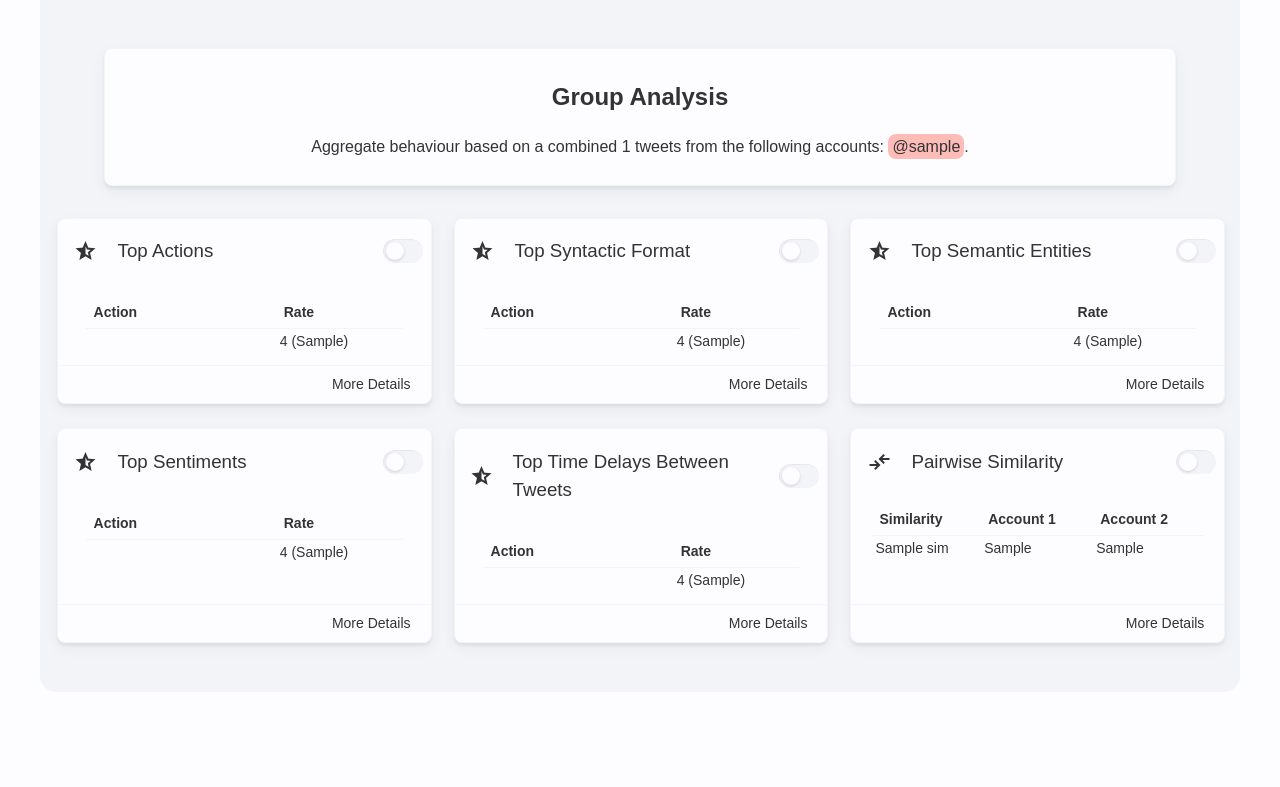
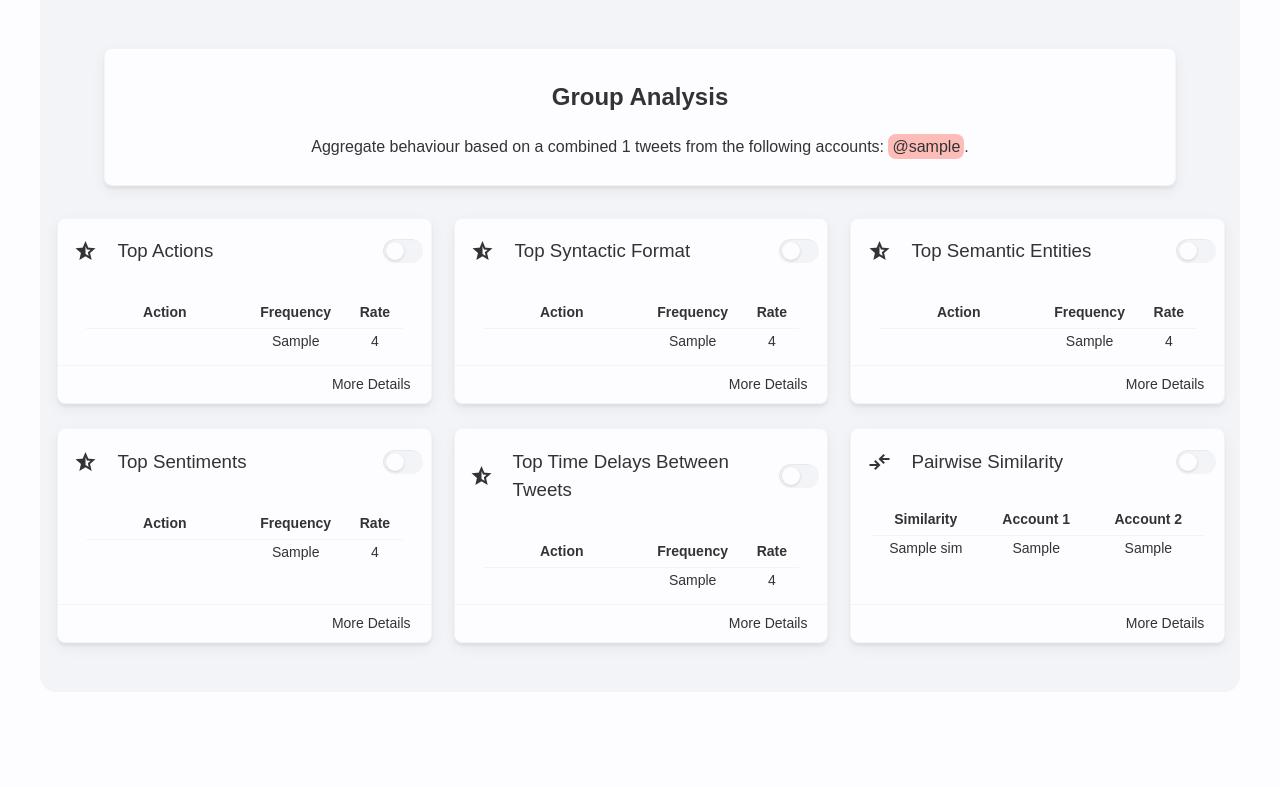
Before and after one commit to immacdonald/agwagram, a Django app: template blocdemo/templates/pages/analysis_results.html in a window 1280 px wide. Shown: the part 298-1085 px from the top of the page. Run offline with Django 4.2, Linux system fonts and the light colour scheme; the template is opened without the code that fills it: most values are stand-ins (such as "Sample title", 1, 10 or a date in 2020); style sheets or scripts are compiled from the project's sources; some libraries are stand-ins or nearby versions.

Commit message:
Revert Black formatting

```diff
--- a/blocdemo/static/scss/styles.scss
+++ b/blocdemo/static/scss/styles.scss
@@ -664,10 +664,7 @@ th {
 
 td {
 	padding: 4px 4px;
-}
 
-tr {
-	text-align: left;
 }
 
 tr:nth-child(odd):not(:first-child) {
@@ -677,7 +674,7 @@ tr:nth-child(odd):not(:first-child) {
 .table-main {
 	// Requires a width before max-width applies
 	width: 100%;
-	max-width: 60%;
+	max-width: 50%;
 }
 
 .special-text {
@@ -728,8 +725,9 @@ tr:nth-child(odd):not(:first-child) {
 		z-index: 999;
 
 		&.large {
+			white-space: nowrap;
 			padding: 10px;
-			width: 360px;
+			width: fit-content;
 		}
 
 		&::after {
--- a/blocdemo/templates/components/account_bloc.html
+++ b/blocdemo/templates/components/account_bloc.html
@@ -21,6 +21,7 @@
                     <table>
                         <tr>
                             <th class="table-main">Action</th>
+                            <th>Frequency</th>
                             <th>Rate</th>
                         </tr>
                         {% for word in account.top_actions %}
@@ -34,7 +35,8 @@
                                     {% if not forloop.last %},&nbsp;{% endif %}
                                 {% endfor %}
                             </td>
-                            <td>{{word.term_rate}} ({{word.term_freq}})</td>
+                            <td>{{word.term_freq}}</td>
+                            <td>{{word.term_rate}}</td>
                         </tr>
                         {% endfor %}
                     </table>
@@ -63,6 +65,7 @@
                     <table>
                         <tr>
                             <th class="table-main">Action</th>
+                            <th>Frequency</th>
                             <th>Rate</th>
                         </tr>
                         {% for word in account.top_syntactic %}
@@ -76,7 +79,8 @@
                                     {% if not forloop.last %},&nbsp;{% endif %}
                                 {% endfor %}
                             </td>
-                            <td>{{word.term_rate}} ({{word.term_freq}})</td>
+                            <td>{{word.term_freq}}</td>
+                            <td>{{word.term_rate}}</td>
                         </tr>
                         {% endfor %}
                     </table>
@@ -105,6 +109,7 @@
                     <table>
                         <tr>
                             <th class="table-main">Action</th>
+                            <th>Frequency</th>
                             <th>Rate</th>
                         </tr>
                         {% for word in account.top_semantic %}
@@ -118,7 +123,8 @@
                                     {% if not forloop.last %},&nbsp;{% endif %}
                                 {% endfor %}
                             </td>
-                            <td>{{word.term_rate}} ({{word.term_freq}})</td>
+                            <td>{{word.term_freq}}</td>
+                            <td>{{word.term_rate}}</td>
                         </tr>
                         {% endfor %}
                     </table>
@@ -147,6 +153,7 @@
                     <table>
                         <tr>
                             <th class="table-main">Action</th>
+                            <th>Frequency</th>
                             <th>Rate</th>
                         </tr>
                         {% for word in account.top_sentiment %}
@@ -160,7 +167,8 @@
                                     {% if not forloop.last %},&nbsp;{% endif %}
                                 {% endfor %}
                             </td>
-                            <td>{{word.term_rate}} ({{word.term_freq}})</td>
+                            <td>{{word.term_freq}}</td>
+                            <td>{{word.term_rate}}</td>
                         </tr>
                         {% endfor %}
                     </table>
@@ -189,6 +197,7 @@
                     <table>
                         <tr>
                             <th class="table-main">Action</th>
+                            <th>Frequency</th>
                             <th>Rate</th>
                         </tr>
                         {% for word in account.top_time %}
@@ -202,7 +211,8 @@
                                     {% if not forloop.last %},&nbsp;{% endif %}
                                 {% endfor %}
                             </td>
-                            <td>{{word.term_rate}} ({{word.term_freq}})</td>
+                            <td>{{word.term_freq}}</td>
+                            <td>{{word.term_rate}}</td>
                         </tr>
                         {% endfor %}
                     </table>
--- a/blocdemo/templates/pages/analysis_results.html
+++ b/blocdemo/templates/pages/analysis_results.html
@@ -57,6 +57,7 @@ Results | B3T
                         <table>
                             <tr>
                                 <th class="table-main">Action</th>
+                                <th>Frequency</th>
                                 <th>Rate</th>
                             </tr>
                             {% for word in group_top_actions %}
@@ -70,7 +71,8 @@ Results | B3T
                                         {% if not forloop.last %},&nbsp;{% endif %}
                                     {% endfor %}
                                 </td>
-                                <td>{{word.term_rate}} ({{word.term_freq}})</td>
+                                <td>{{word.term_freq}}</td>
+                                <td>{{word.term_rate}}</td>
                             </tr>
                             {% endfor %}
                         </table>
@@ -99,6 +101,7 @@ Results | B3T
                         <table>
                             <tr>
                                 <th class="table-main">Action</th>
+                                <th>Frequency</th>
                                 <th>Rate</th>
                             </tr>
                             {% for word in group_top_syntactic %}
@@ -112,7 +115,8 @@ Results | B3T
                                         {% if not forloop.last %},&nbsp;{% endif %}
                                     {% endfor %}
                                 </td>
-                                <td>{{word.term_rate}} ({{word.term_freq}})</td>
+                                <td>{{word.term_freq}}</td>
+                                <td>{{word.term_rate}}</td>
                             </tr>
                             {% endfor %}
                         </table>
@@ -141,6 +145,7 @@ Results | B3T
                         <table>
                             <tr>
                                 <th class="table-main">Action</th>
+                                <th>Frequency</th>
                                 <th>Rate</th>
                             </tr>
                             {% for word in group_top_semantic %}
@@ -154,7 +159,8 @@ Results | B3T
                                         {% if not forloop.last %},&nbsp;{% endif %}
                                     {% endfor %}
                                 </td>
-                                <td>{{word.term_rate}} ({{word.term_freq}})</td>
+                                <td>{{word.term_freq}}</td>
+                                <td>{{word.term_rate}}</td>
                             </tr>
                             {% endfor %}
                         </table>
@@ -183,6 +189,7 @@ Results | B3T
                         <table>
                             <tr>
                                 <th class="table-main">Action</th>
+                                <th>Frequency</th>
                                 <th>Rate</th>
                             </tr>
                             {% for word in group_top_sentiment %}
@@ -196,7 +203,8 @@ Results | B3T
                                         {% if not forloop.last %},&nbsp;{% endif %}
                                     {% endfor %}
                                 </td>
-                                <td>{{word.term_rate}} ({{word.term_freq}})</td>
+                                <td>{{word.term_freq}}</td>
+                                <td>{{word.term_rate}}</td>
                             </tr>
                             {% endfor %}
                         </table>
@@ -225,6 +233,7 @@ Results | B3T
                         <table>
                             <tr>
                                 <th class="table-main">Action</th>
+                                <th>Frequency</th>
                                 <th>Rate</th>
                             </tr>
                             {% for word in group_top_time %}
@@ -238,7 +247,8 @@ Results | B3T
                                         {% if not forloop.last %},&nbsp;{% endif %}
                                     {% endfor %}
                                 </td>
-                                <td>{{word.term_rate}} ({{word.term_freq}})</td>
+                                <td>{{word.term_freq}}</td>
+                                <td>{{word.term_rate}}</td>
                             </tr>
                             {% endfor %}
                         </table>
```
Also changed, not shown: blocdemo/views.py (+4 -4 lines).
